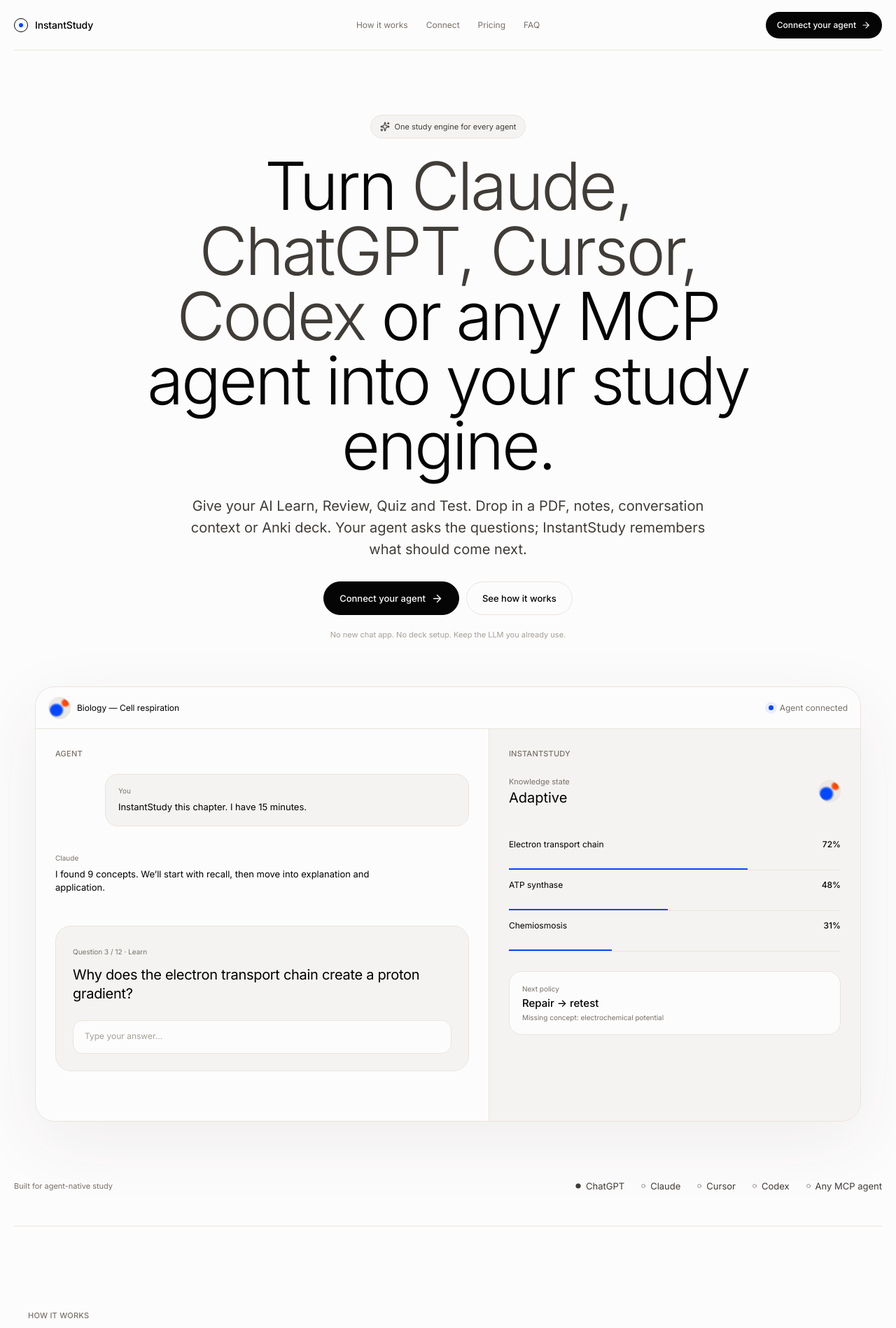
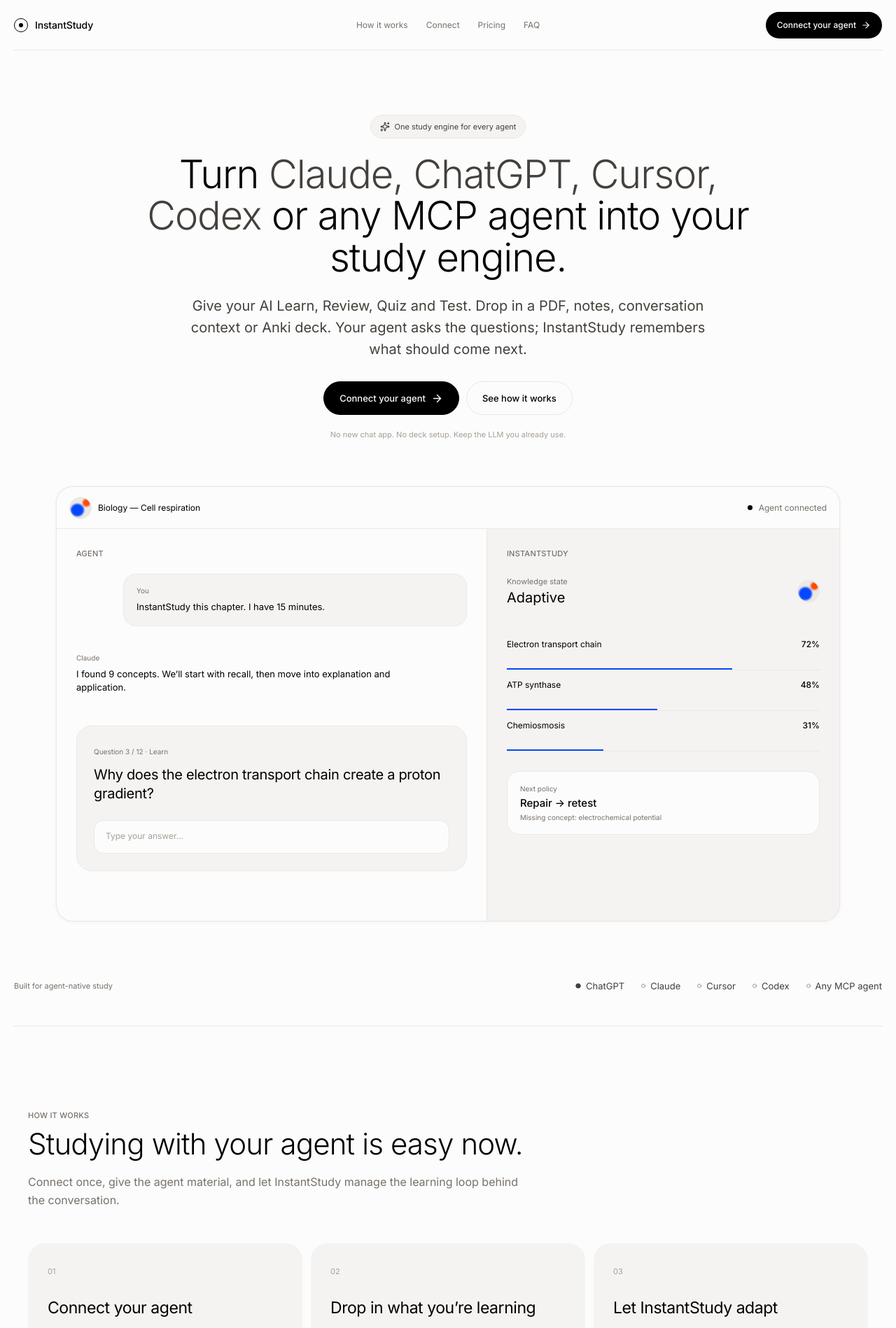
Before and after one commit to raphaelribeirob/InstantStudy, a React (Vite) app in the folder apps/web/: page / in a window 1280 px wide. Shown: the top 1898 px of the page at 70% size. Built offline with nearby package versions, Linux system fonts and the light colour scheme; no server answers.

Commit message:
InstantStudy: Refero / ElevenLabs visual polish
* style: align landing with ElevenLabs Refero discipline

* style: finish Refero typography and surface polish

```diff
--- a/apps/web/src/styles.css
+++ b/apps/web/src/styles.css
@@ -9,9 +9,9 @@
   --canvas: #fdfcfc;
   --surface: #f5f3f1;
   --surface-2: #efede9;
-  --border: #e9e5df;
-  --ink: #050505;
-  --graphite: #403c37;
+  --border: #ebe8e4;
+  --ink: #000000;
+  --graphite: #44403b;
   --muted: #777169;
   --faint: #a59f97;
   --memory: #0447ff;
@@ -53,14 +53,13 @@ a:focus-visible {
   position: sticky;
   z-index: 20;
   top: 0;
-  width: min(1320px, calc(100% - 40px));
+  width: min(1280px, calc(100% - 40px));
   min-height: 72px;
   margin: 0 auto;
   display: grid;
   grid-template-columns: 1fr auto 1fr;
   align-items: center;
-  background: color-mix(in srgb, var(--canvas) 92%, transparent);
-  backdrop-filter: blur(18px);
+  background: rgba(253, 252, 252, 0.96);
   border-bottom: 1px solid var(--border);
 }
 
@@ -87,7 +86,7 @@ a:focus-visible {
   width: 6px;
   height: 6px;
   border-radius: 50%;
-  background: var(--memory);
+  background: var(--ink);
 }
 
 .marketing-nav nav {
@@ -115,7 +114,7 @@ a:focus-visible {
 }
 
 .hero {
-  width: min(1320px, calc(100% - 40px));
+  width: min(1280px, calc(100% - 40px));
   margin: 0 auto;
   padding: 92px 0 34px;
 }
@@ -150,13 +149,13 @@ h1,
 h2 {
   color: var(--ink);
   font-weight: 300;
-  letter-spacing: -0.035em;
+  letter-spacing: -0.02em;
 }
 
 h1 {
   margin-bottom: 24px;
-  font-size: clamp(52px, 7.4vw, 96px);
-  line-height: 0.98;
+  font-size: clamp(44px, 5vw, 56px);
+  line-height: 1.06;
 }
 
 .agent-word { color: var(--graphite); }
@@ -201,13 +200,15 @@ h1 {
 }
 
 .product-demo {
-  width: min(1180px, 100%);
+  width: min(1120px, 100%);
   margin: 66px auto 0;
   border: 1px solid var(--border);
-  border-radius: 28px;
+  border-radius: 24px;
   background: var(--surface);
   overflow: hidden;
-  box-shadow: 0 28px 100px rgba(53, 45, 37, 0.07);
+  box-shadow:
+    0 0 0 1px rgba(0, 0, 0, 0.025),
+    0 2px 8px rgba(0, 0, 0, 0.025);
 }
 
 .demo-topbar {
@@ -235,8 +236,7 @@ h1 {
   width: 7px;
   height: 7px;
   border-radius: 50%;
-  background: var(--memory);
-  box-shadow: 0 0 0 5px rgba(4, 71, 255, 0.08);
+  background: var(--ink);
 }
 
 .demo-grid {
@@ -412,7 +412,7 @@ h1 {
 .policy-box strong { font-size: 15px; font-weight: 500; }
 
 .compatibility-strip {
-  width: min(1320px, calc(100% - 40px));
+  width: min(1280px, calc(100% - 40px));
   min-height: 116px;
   margin: 0 auto;
   border-bottom: 1px solid var(--border);
@@ -454,8 +454,9 @@ h1 {
 .proof-copy h2,
 .final-cta h2 {
   margin-bottom: 20px;
-  font-size: clamp(38px, 5.5vw, 64px);
-  line-height: 1.02;
+  font-size: clamp(34px, 4vw, 42px);
+  line-height: 1.08;
+  letter-spacing: -0.02em;
 }
 
 .section-heading > p:not(.eyebrow),
@@ -480,8 +481,8 @@ h1 {
 
 .steps-grid article {
   min-height: 430px;
-  padding: 26px;
-  border: 1px solid var(--border);
+  padding: 28px;
+  border: 0;
   border-radius: 24px;
   background: var(--surface);
 }
@@ -607,7 +608,7 @@ h1 {
 .mode-grid article {
   min-height: 140px;
   padding: 20px;
-  border: 1px solid var(--border);
+  border: 0;
   border-radius: 20px;
   background: var(--surface);
   display: flex;
@@ -750,11 +751,12 @@ h1 {
 
 .api-grid article {
   min-height: 220px;
-  padding: 26px;
+  padding: 28px;
   display: grid;
   align-content: start;
   gap: 14px;
   background: var(--surface);
+  border: 0;
 }
 
 .api-grid strong { font-size: 16px; font-weight: 500; }
@@ -885,11 +887,11 @@ h1 {
 .faq-item svg.rotated { transform: rotate(180deg); }
 
 .final-cta {
-  width: min(1100px, calc(100% - 40px));
+  width: min(1040px, calc(100% - 40px));
   margin: 40px auto 120px;
   padding: 96px 30px;
-  border: 1px solid var(--border);
-  border-radius: 28px;
+  border: 0;
+  border-radius: 24px;
   background: var(--surface);
   text-align: center;
 }
@@ -899,7 +901,7 @@ h1 {
 .final-cta .hero-button { margin-top: 12px; }
 
 .marketing-footer {
-  width: min(1320px, calc(100% - 40px));
+  width: min(1280px, calc(100% - 40px));
   min-height: 110px;
   margin: 0 auto;
   border-top: 1px solid var(--border);
@@ -920,7 +922,7 @@ h1 {
 
   .marketing-nav nav { display: none; }
 
-  h1 { font-size: clamp(46px, 11vw, 72px); }
+  h1 { font-size: clamp(42px, 10vw, 54px); }
 
   .demo-grid,
   .proof-section,
```
